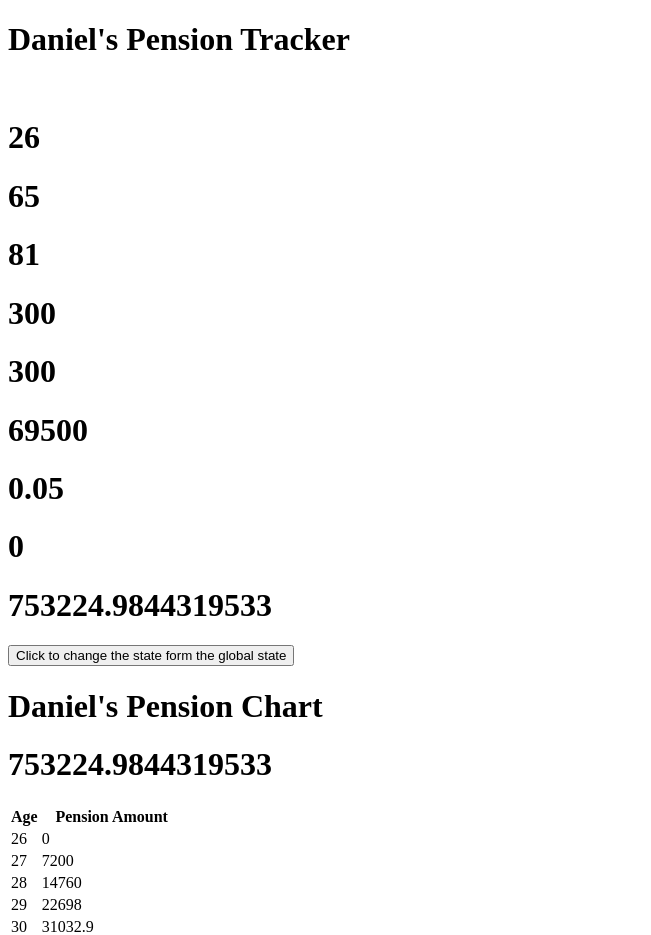
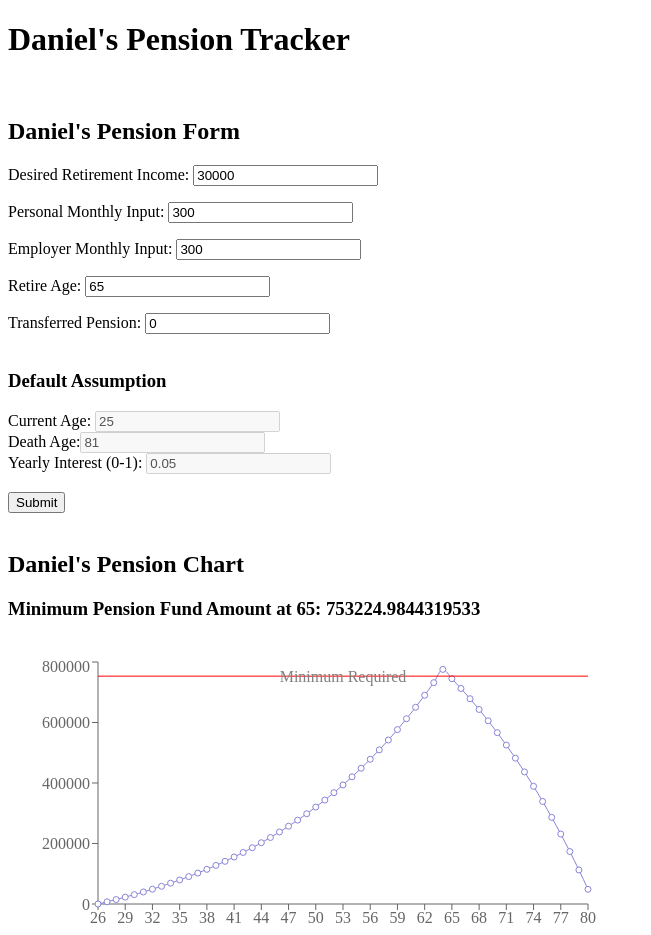
Before and after one commit to zjian107-su/React-Learn-Pension, a React (Create React App) app: page / in a window 1280 px wide. Shown: the top 935 px of the page, without its empty margins (0-651 px from the left). Built offline with nearby package versions, Linux system fonts and the light colour scheme.

Commit message:
⚡️ Milestone: working project

```diff
--- a/src/App.tsx
+++ b/src/App.tsx
@@ -4,8 +4,6 @@ import PensionChart from "./components/PensionChart/PensionChart";
 import PensionLine from "./components/PensionLine/pensionLine";
 import { PensionContext } from "./context/PensionContext";
 import CalculatorInput from "./interfaces/calculatorInput";
-
-import { ErrorBoundary } from "react-error-boundary";
 
 function App() {
   const [pensionData, setPensionData] = useState({
@@ -20,21 +18,18 @@ function App() {
   } as CalculatorInput);
 
   return (
-    <div>
+    <>
       <PensionContext.Provider value={{ pensionData, setPensionData }}>
         <h1>Daniel's Pension Tracker</h1>
-        <br />
-        <PensionLine />
-
-        <br />
-        <ErrorBoundary fallback={<div>Something went wrong in CHART</div>}>
-          <PensionChart />
-        </ErrorBoundary>
+        {/* <PensionLine /> */}
         <br />
 
         <PensionForm />
+        <br />
+
+        <PensionChart />
       </PensionContext.Provider>
-    </div>
+    </>
   );
 }
 
--- a/src/components/PensionChart/PensionChart.tsx
+++ b/src/components/PensionChart/PensionChart.tsx
@@ -17,33 +17,15 @@ import {
 
 function PensionChart() {
   const { pensionData } = useContext(PensionContext);
-
   const [projections, setProjections] = useState<PensionProjection[]>([]);
   const [minNum, setMinNum] = useState(0);
 
   useEffect(() => {
-    const newProjections = pensionCalculatorService(
-      pensionData.currentAge,
-      pensionData.retireAge,
-      pensionData.deathAge,
-      pensionData.personalInput,
-      pensionData.employerInput,
-      pensionData.desiredRetireIncome,
-      pensionData.yearlyInterest,
-      pensionData.transferredPension
-    );
-    console.log("newProjections", newProjections);
-    const newMinNum = pensionMinService(
-      pensionData.currentAge,
-      pensionData.retireAge,
-      pensionData.deathAge,
-      pensionData.personalInput,
-      pensionData.employerInput,
-      pensionData.desiredRetireIncome,
-      pensionData.yearlyInterest,
-      pensionData.transferredPension
-    );
-    console.log("newMinNum", newMinNum);
+    const newProjections = pensionCalculatorService(pensionData);
+    // console.log("newProjections", newProjections);
+
+    const newMinNum = pensionMinService(pensionData);
+    // console.log("newMinNum", newMinNum);
 
     setProjections(newProjections);
     setMinNum(newMinNum);
@@ -51,12 +33,11 @@ function PensionChart() {
 
   return (
     <>
-      <h1>Daniel's Pension Chart</h1>
-      {/* <h1>{projections}</h1> */}
-      <h1>{minNum}</h1>
+      <h2>Daniel's Pension Chart</h2>
+      <h3>Minimum Pension Fund Amount at 65: {minNum}</h3>
 
       {/* Show in table format */}
-      <div>
+      {/* <div>
         <table>
           <thead>
             <tr>
@@ -73,7 +54,7 @@ function PensionChart() {
             ))}
           </tbody>
         </table>
-      </div>
+      </div> */}
 
       <br />
 
@@ -82,7 +63,7 @@ function PensionChart() {
           width={600}
           height={300}
           data={projections}
-          margin={{ top: 5, right: 20, bottom: 5, left: 0 }}
+          margin={{ top: 5, right: 20, bottom: 5, left: 30 }}
         >
           <XAxis dataKey="age" />
           <YAxis />
--- a/src/components/PensionForm/PensionForm.tsx
+++ b/src/components/PensionForm/PensionForm.tsx
@@ -1,4 +1,4 @@
-import React, { useContext } from "react";
+import React, { useEffect, useContext } from "react";
 import "./PensionForm.css";
 import { useForm } from "react-hook-form";
 import { PensionContext } from "../../context/PensionContext";
@@ -18,45 +18,43 @@ function PensionForm() {
       deathAge: 81,
       personalInput: 300,
       employerInput: 300,
-      desiredRetirementIncome: 30000,
+      desiredRetireIncome: 30000,
       yearlyInterest: 0.05,
       transferredPension: 0,
     },
   });
 
   const handleSubmitForm = (data: any) => {
-    console.log("data", data);
     setPensionData(data);
   };
 
+  // test the global state
+  // useEffect(() => {
+  //   console.log("PENSIONDATA", pensionData);
+  // }, [pensionData]);
+
   return (
     <>
-      <h1>Daniel's Pension Form</h1>
-      <form
-        onSubmit={handleSubmit((data) => {
-          setPensionData(data);
-        })}
-      >
-        <label htmlFor="desiredRetirementIncome">
-          Desired Retirement Income
-        </label>
+      <h2>Daniel's Pension Form</h2>
+      <form onSubmit={handleSubmit(handleSubmitForm)}>
+        <label htmlFor="desiredRetireIncome">Desired Retirement Income: </label>
         <input
-          type="text"
-          id="desiredRetirementIncome"
-          {...register("desiredRetirementIncome", {
+          type="number"
+          id="desiredRetireIncome"
+          {...register("desiredRetireIncome", {
             required: "Required",
-            pattern: { value: /^\d+$/, message: "Invalid age" },
+            setValueAs: (v) => parseInt(v),
           })}
         />
-        <p>{errors.desiredRetirementIncome?.message}</p>
+        <p>{errors.desiredRetireIncome?.message}</p>
 
-        <label htmlFor="personlyInput">Personal Monthly Input: </label>
+        <label htmlFor="personalInput">Personal Monthly Input: </label>
         <input
           type="text"
           id="personalInput"
           {...register("personalInput", {
             required: "Required",
-            pattern: { value: /^\d+$/, message: "Invalid age" },
+            setValueAs: (v) => parseInt(v),
           })}
         />
         <p>{errors.personalInput?.message}</p>
@@ -66,58 +64,63 @@ function PensionForm() {
           id="employerInput"
           {...register("employerInput", {
             required: "Required",
-            pattern: { value: /^\d+$/, message: "Invalid age" },
+            setValueAs: (v) => parseInt(v),
           })}
         />
         <p>{errors.employerInput?.message}</p>
 
-        <label htmlFor="retireAge">Retire Age:</label>
+        <label htmlFor="retireAge">Retire Age: </label>
         <input
-          type="text"
+          type="number"
           id="retireAge"
           {...register("retireAge", {
             required: "Required",
             min: { value: 18, message: "Age must be at least 18" },
             max: { value: 120, message: "Age must be under 120" },
-            pattern: { value: /^\d+$/, message: "Invalid age" },
+            setValueAs: (v) => parseInt(v),
           })}
         />
         <p>{errors.retireAge?.message}</p>
 
         <label htmlFor="transferredPension">Transferred Pension: </label>
         <input
-          type="text"
+          type="number"
           id="transferredPension"
           {...register("transferredPension", {
             required: "Required",
-            pattern: { value: /^\d+$/, message: "Invalid input" },
+            setValueAs: (v) => parseInt(v),
           })}
         />
+        <br />
 
         {/* OPTIONAL */}
 
         <br />
-        <label htmlFor="currentAge">Current Age:</label>
+        <h3>Default Assumption</h3>
+        <label htmlFor="currentAge">Current Age: </label>
         <input
+          type="number"
+          id="currentAge"
+          disabled
           {...register("currentAge", {
             required: "Required",
+
             min: { value: 18, message: "Age must be at least 18" },
             max: { value: 120, message: "Age must be under 120" },
-            pattern: { value: /^\d+$/, message: "Invalid age" },
+            setValueAs: (v) => parseInt(v),
           })}
-          type="text"
-          id="currentAge"
         />
-
+        <br />
         <label htmlFor="deathAge">Death Age:</label>
         <input
-          type="text"
+          type="number"
           id="deathAge"
+          disabled
           {...register("deathAge", {
             required: "Required",
             min: { value: 18, message: "Age must be at least 18" },
             max: { value: 120, message: "Age must be under 120" },
-            pattern: { value: /^\d+$/, message: "Invalid age" },
+            setValueAs: (v) => parseInt(v),
           })}
         />
 
@@ -126,9 +129,11 @@ function PensionForm() {
         <input
           type="text"
           id="yearlyInterest"
+          disabled
           {...register("yearlyInterest")}
         />
 
+        <br />
         <br />
 
         <input type="submit" value="Submit" />
--- a/src/components/PensionLine/pensionLine.tsx
+++ b/src/components/PensionLine/pensionLine.tsx
@@ -29,16 +29,7 @@ function PensionLine() {
   }, [pensionData]);
 
   useEffect(() => {
-    let updatedRetiredmentAmount: number = pensionMinService(
-      pensionData.currentAge,
-      pensionData.retireAge,
-      pensionData.deathAge,
-      pensionData.personalInput,
-      pensionData.employerInput,
-      pensionData.desiredRetireIncome,
-      pensionData.yearlyInterest,
-      pensionData.transferredPension
-    );
+    let updatedRetiredmentAmount: number = pensionMinService(pensionData);
     setRetirementAmount(updatedRetiredmentAmount);
   }, [pensionData]);
 
--- a/src/interfaces/compoundInterestsData.ts
+++ /dev/null
@@ -1,6 +0,0 @@
-type CompoundInterestsData = {
-  amount: number;
-  interest: number;
-};
-
-export default CompoundInterestsData;
--- a/src/services/pensionCalculatorService.tsx
+++ b/src/services/pensionCalculatorService.tsx
@@ -1,42 +1,45 @@
 import PensionProjection from "../interfaces/pensionProjection";
+import calculatorInput from "../interfaces/calculatorInput";
 
 const pensionCalculatorService = (
-  currentAge: number,
-  retireAge: number,
-  deathAge: number,
-  personalInput: number,
-  employerInput: number,
-  desiredRetireIncome: number,
-  yearlyInterest: number,
-  transferredPension: number
+  userInput: calculatorInput
 ): PensionProjection[] => {
-  let timeBeforeRetire = retireAge - currentAge;
-  let timeBeforeDeath = deathAge - currentAge;
+  let timeBeforeRetire = userInput.retireAge - userInput.currentAge;
+  let timeBeforeDeath = userInput.deathAge - userInput.currentAge;
   let pensionArray: PensionProjection[] = [];
-  let monthlyInput = personalInput + employerInput;
-  console.log(
-    `currentAge: ${currentAge}, retireAge: ${retireAge}, deathAge: ${deathAge}, personalInput: ${personalInput}, employerInput: ${employerInput}, desiredRetireIncome: ${desiredRetireIncome}, yearlyInterest: ${yearlyInterest}, transferredPension: ${transferredPension}`
-  );
+  let monthlyInput = userInput.personalInput + userInput.employerInput;
+  // console.log(
+  //   `currentAge: ${userInput.currentAge}, retireAge: ${userInput.retireAge}, deathAge: ${userInput.deathAge}, personalInput: ${userInput.personalInput}, employerInput: ${userInput.employerInput}, desiredRetireIncome: ${userInput.desiredRetireIncome}, yearlyInterest: ${userInput.yearlyInterest}, transferredPension: ${userInput.transferredPension}`
+  // );
 
-  pensionArray.push({ age: currentAge, pensionAmount: transferredPension });
+  pensionArray.push({
+    age: userInput.currentAge,
+    pensionAmount: userInput.transferredPension,
+  });
 
   // Accumulate pension until retirement
   for (let i = 1; i < timeBeforeRetire; i++) {
     let newAmount =
-      pensionArray[i - 1].pensionAmount * (1 + yearlyInterest) +
+      pensionArray[i - 1].pensionAmount * (1 + userInput.yearlyInterest) +
       monthlyInput * 12;
 
-    pensionArray.push({ age: currentAge + i, pensionAmount: newAmount });
-    // console.log({ age: currentAge + i, pensionAmount: newAmount });
+    pensionArray.push({
+      age: userInput.currentAge + i,
+      pensionAmount: newAmount,
+    });
+    // console.log({ age: userInput.currentAge + i, pensionAmount: newAmount });
   }
 
   for (let i = timeBeforeRetire; i < timeBeforeDeath; i++) {
     let newAmount =
-      pensionArray[i - 1].pensionAmount * (1 + yearlyInterest) -
-      desiredRetireIncome;
+      pensionArray[i - 1].pensionAmount * (1 + userInput.yearlyInterest) -
+      userInput.desiredRetireIncome;
 
-    // console.log({ age: currentAge + i, pensionAmount: newAmount });
-    pensionArray.push({ age: currentAge + i, pensionAmount: newAmount });
+    // console.log({ age: userInput.currentAge + i, pensionAmount: newAmount });
+    pensionArray.push({
+      age: userInput.currentAge + i,
+      pensionAmount: newAmount,
+    });
   }
 
   return pensionArray;
--- a/src/services/pensionMinService.tsx
+++ b/src/services/pensionMinService.tsx
@@ -1,23 +1,16 @@
 import PensionProjection from "../interfaces/pensionProjection";
+import calculatorInput from "../interfaces/calculatorInput";
 
-const pensionMinService = (
-  currentAge: number,
-  retireAge: number,
-  deathAge: number,
-  personalInput: number,
-  employerInput: number,
-  desiredRetireIncome: number,
-  yearlyInterest: number,
-  transferredPension: number
-): number => {
+const pensionMinService = (userInput: calculatorInput): number => {
   let pensionArray: PensionProjection[] = [];
   let pensionAmount: number = 0;
 
   // Accumulate pension until retirement
-  for (let age = deathAge; age >= retireAge; age--) {
+  for (let age = userInput.deathAge; age >= userInput.retireAge; age--) {
     pensionArray.unshift({ age: age, pensionAmount: pensionAmount });
     pensionAmount =
-      (pensionAmount + desiredRetireIncome) / (1 + yearlyInterest);
+      (pensionAmount + userInput.desiredRetireIncome) /
+      (1 + userInput.yearlyInterest);
   }
 
   return pensionArray[0].pensionAmount;
```
Also changed, not shown: src/hooks/usePensionCalculator.tsx (deleted, +0 -32 lines), src/interfaces/pensionInput.ts (deleted, +0 -8 lines), src/context/PensionContext.jsx (renamed from src/context/PensionContext.js), 1 other file (tests, documents, lock files or other folders).
